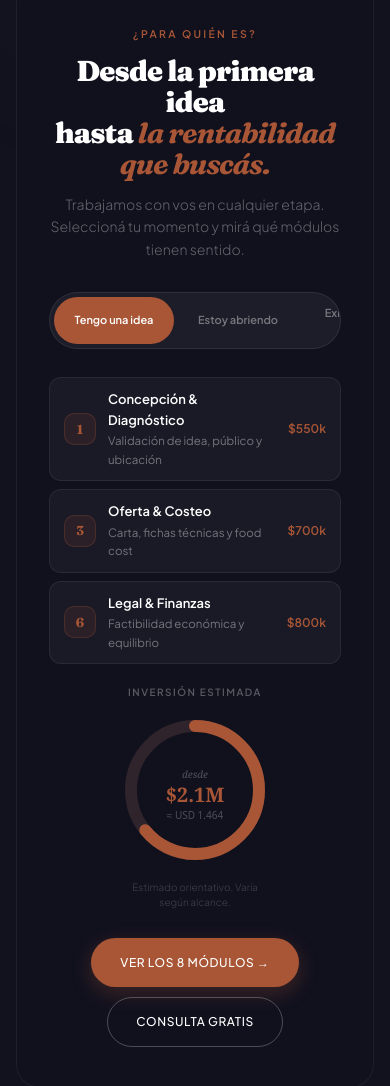
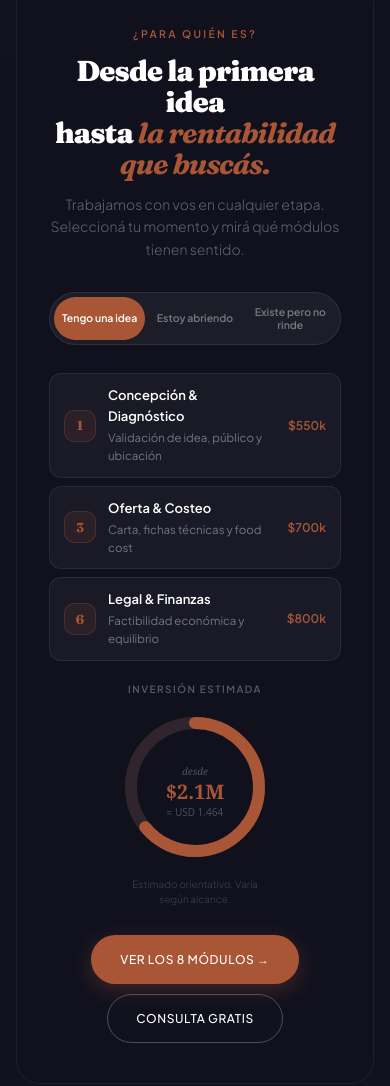
Before and after one commit to metodofermento/metodofermento, a website: page public/index.html in a window 390 px wide. Shown: the part 946-2032 px from the top of the page. Drawn offline with Linux system fonts and the light colour scheme.

Commit message:
fix tabs mobile sin scroll lateral

```diff
--- a/public/index.html
+++ b/public/index.html
@@ -362,9 +362,8 @@ body:has(a:hover,button:hover,.mod:hover) #cursor-ring{width:52px;height:52px;bo
 .pmod-price{font-size:12px;font-weight:700;color:var(--terra);white-space:nowrap;flex-shrink:0}
 @media(max-width:700px){
   .pcontenido{grid-template-columns:1fr!important}
-  #ptabs{overflow-x:auto;-webkit-overflow-scrolling:touch;scrollbar-width:none;flex-wrap:nowrap;border-radius:14px}
-  #ptabs::-webkit-scrollbar{display:none}
-  .ptab{flex-shrink:0;min-width:120px;font-size:11px;padding:9px 14px}
+  #ptabs{flex-wrap:nowrap}
+  .ptab{flex:1;font-size:10.5px;padding:9px 4px;min-width:0;white-space:normal;line-height:1.2}
 }
 </style>
 </head>
```
